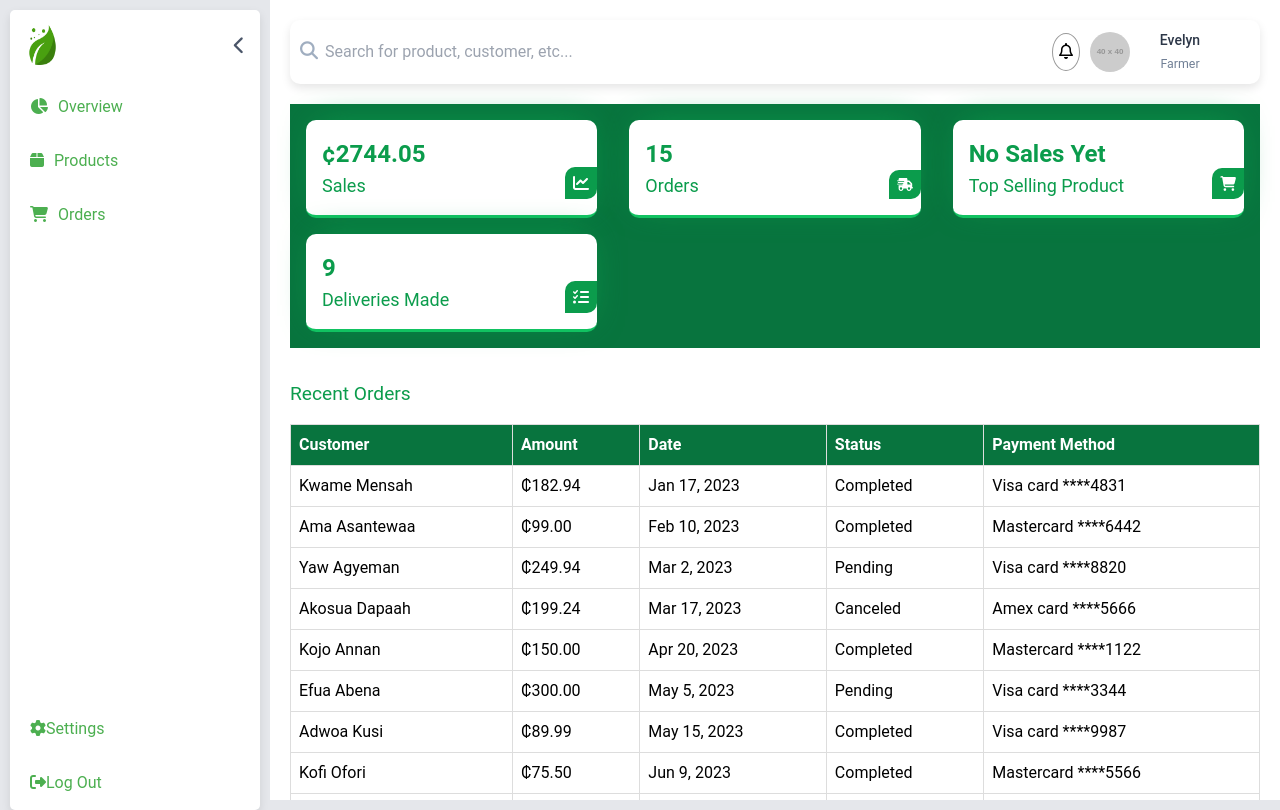
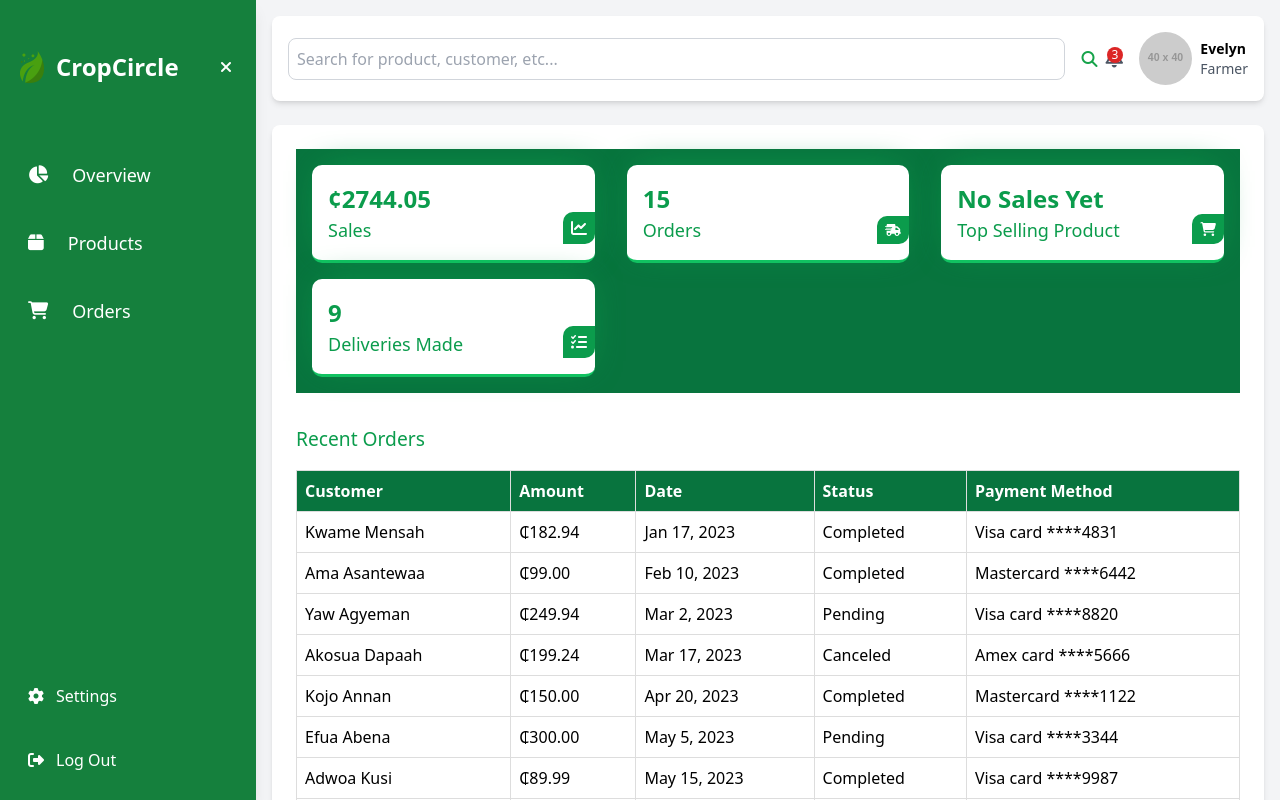
Before and after one commit to Elabs-llc/CropCircle, a React (Vite) app in the folder client/: page /farmer/overview in a window 1280 px wide. Built offline with nearby package versions, Linux system fonts and the light colour scheme.

Commit message:
refinery

```diff
--- a/client/src/App.jsx
+++ b/client/src/App.jsx
@@ -28,10 +28,10 @@ function App() {
     <Router>
       <Routes>
         <Route path="/" element={<Home />} />
-        <Route path="/about" element={<UnderDevelopment />} />
-        <Route path="/service" element={<UnderDevelopment />} />
-        <Route path="/contact" element={<UnderDevelopment />} />
-        <Route path="/privacy-policy" element={<PolicyAgreement />} />
+        <Route path="/about" element={<UnderDevelopment navURL={'/'}/>} />
+        <Route path="/service" element={<UnderDevelopment navURL={'/'}/>} />
+        <Route path="/contact" element={<UnderDevelopment navURL={'/'}/>} />
+        <Route path="/privacy-policy" element={<PolicyAgreement/>} />
 
 
         <Route path="/customer/login" element={<CustomerLogin />} />
@@ -51,6 +51,7 @@ function App() {
                 <Route path="product" element={<Products />} />
                 <Route path="orders" element={<Orders />} />
                 <Route path="overview" element={<Overview />} />
+
               </Routes>
             </FarmerLayout>
           }
@@ -81,7 +82,7 @@ function App() {
                 <Route path="homepage" element={<Homepage />} />
                 <Route path="cartitems" element={<CartPage />} />
                 <Route path="orders" element={<OrderTracking />} />
-
+                <Route path="/profile" element={<UnderDevelopment navURL={'/customer/homepage'}/>} />
               </Routes>
             </CustomerLayout>
           }
--- a/client/src/pages/Farmer/FarmerLayout.jsx
+++ b/client/src/pages/Farmer/FarmerLayout.jsx
@@ -1,107 +1,126 @@
-import React from 'react';
-import { useState, useEffect } from 'react';
+import React, { useState } from 'react';
 import '@fortawesome/fontawesome-free/css/all.min.css';
 import { Link } from 'react-router-dom';
-import'../../styles/Farmer/Farmer.css'
 import leafImage from '../../assets/images/leaf.png';
 
 const FarmerLayout = ({ children }) => {
-    const [isCollapsed, setIsCollapsed] = useState(false);
-
-
-  useEffect(() => {
-    setTimeout(() => document.body.classList.add('sidebar-visible'), 50);
-  }, []);
-
-  useEffect(() => {
-    setTimeout(() => document.body.classList.add('content-visible'), 100);
-  }, [children]);
-
-
-
+  const [isCollapsed, setIsCollapsed] = useState(false);
 
   const toggleSidebar = () => {
     setIsCollapsed(!isCollapsed);
   };
 
+  const sidebarLinks = [
+    { to: '/farmer/overview', icon: 'fas fa-chart-pie', label: 'Overview' },
+    { to: '/farmer/product', icon: 'fas fa-box', label: 'Products' },
+    { to: '/farmer/orders', icon: 'fas fa-shopping-cart', label: 'Orders' },
+  ];
 
   return (
-    <div className={`layout ${isCollapsed ? 'collapsed' : ''}`}>
-      <aside className="sidebar">
-        <div className="sidebar-header">
-          <div className="logo-icon">
-          <img src={leafImage}  style={{ width: '35px', height: '40px' }} />
-
-          </div>
-          <button className="collapse-btn" onClick={toggleSidebar}>
-            <i className="fas fa-chevron-left"></i>
-
+    <div className="relative flex h-screen">
+      {/* Sidebar */}
+      <aside
+        className={`grid grid-rows-12 z-50 h-full bg-green-700 text-white shadow-lg transition-all duration-300 ${isCollapsed ? 'lg:w-16 w-0' : 'w-64 absolute lg:relative'
+          }`}
+      >
+        {/* Sidebar Header */}
+        <div className="flex items-center justify-between row-span-2 p-4">
+          {!isCollapsed && (
+            <div className="flex items-center space-x-2">
+              <img src={leafImage} alt="logo" className="w-8 h-8" />
+              <span className="text-2xl font-semibold">CropCircle</span>
+            </div>
+          )}
+          <button
+            className="p-2 text-white "
+            onClick={toggleSidebar}
+          >
+            <i className={`fas ${isCollapsed ? 'fa-bars' : 'fa-times'}`}></i>
           </button>
         </div>
 
-        <nav className="menu">
-          <ul>
-          <li className="menu-item">
-            <Link to="/farmer/overview">
-                <i className="fas fa-chart-pie"></i>
-                <span id='link'>Overview</span>
-              </Link>
-            </li>
-            <li className="menu-item">
-            <Link to="/farmer/product">
-                <i className="fas fa-box"></i>
-                <span id='link'>Products</span>
-              </Link>
-            </li>
-            <li className="menu-item">
-            <Link to="/farmer/orders">
-                <i className="fas fa-shopping-cart"></i>
-                <span id='link'>Orders</span>
-              </Link>
-              </li>
-          </ul>
-        </nav>
+        {/* Sidebar Links */}
+        <div className='flex flex-col justify-between row-span-10'>
 
-        <div className="sidebar-footer">
-          <ul>
-            <li className="menu-item">
-              <i className="fas fa-cog"></i>
-              <span>Settings</span>
-            </li>
-            <li className="menu-item">
-              <i className="fas fa-sign-out-alt"></i>
-              <span>Log Out</span>
-            </li>
-          </ul>
+
+
+
+        <div className="p-4 space-y-4">
+        {sidebarLinks.map((link, index) => (
+  <div key={index}>
+    <Link to={link.to} className="flex items-center p-3 text-lg text-white transition-colors rounded-lg hover:bg-green-800">
+      <i className={`mr-3 ${link.icon}`}></i>
+      {!isCollapsed && <span className="ml-3">{link.label}</span>}
+    </Link>
+  </div>
+))}
+        </div>
+
+        {/* Sidebar Footer */}
+        <div className="p-4 mt-auto space-y-4">
+          <div className="flex items-center p-3 transition-colors rounded-lg hover:bg-green-800">
+            <i className="fas fa-cog"></i>
+            {!isCollapsed && <span className="ml-3">Settings</span>}
+          </div>
+          <div className="flex items-center p-3 transition-colors rounded-lg hover:bg-green-800">
+            <i className="fas fa-sign-out-alt"></i>
+            {!isCollapsed && <span className="ml-3">Log Out</span>}
+          </div>
+        </div>
         </div>
       </aside>
 
-      <main className="main-content">
-        <header className="header">
-          <div className="search-bar">
-            <input type="text" placeholder="Search for product, customer, etc..." />
-            <i className="fas fa-search search-icon"></i>
+      {!isCollapsed && (
+        <div
+          className="fixed inset-0 z-40 bg-black bg-opacity-50 sm:block lg:hidden"
+          onClick={toggleSidebar}
+        ></div>
+      )}
+
+      {/* Main Content */}
+      <div className="flex-1 p-4 overflow-auto bg-gray-100 ">
+        {/* Header */}
+        <header className="flex items-center justify-between gap-2 p-4 mb-6 bg-white rounded-lg shadow-md">
+          <button
+            className="p-2 text-green-700 lg:hidden"
+            onClick={toggleSidebar}
+          >
+            <i className="fas fa-bars"></i>
+          </button>
+          <div className="flex items-center w-full gap-4">
+            <input
+              type="text"
+              placeholder="Search for product, customer, etc..."
+              className="w-full p-2 border border-gray-300 rounded-lg focus:outline-none focus:ring-2 focus:ring-green-500"
+            />
+            <i className="text-green-600 fas fa-search"></i>
           </div>
-          <div className="user-info">
-            <div className='not-icon'>
-                <i class="fa-regular fa-bell"></i>
+          <div className="flex items-center gap-4">
+            <div className="relative">
+              <i className="text-xl text-gray-600 fa-regular fa-bell"></i>
+              <span className="absolute top-0 right-0 flex items-center justify-center w-4 h-4 text-xs text-white bg-red-600 rounded-full">
+                3
+              </span>
             </div>
-
-            <img src="https://placehold.co/40x40" alt="User profile" className="user-avatar" />
-            <div className="user-details">
-              <p className="user-name">Evelyn</p>
-              <p className="user-role">Farmer</p>
+            <div className="flex items-center space-x-2">
+              <img
+                src="https://placehold.co/40x40"
+                alt="User profile"
+                className="w-20 rounded-full"
+              />
+              <div className="flex-col hidden text-sm md:flex">
+                <p className="font-semibold">Evelyn</p>
+                <p className="text-gray-600">Farmer</p>
+              </div>
             </div>
           </div>
         </header>
 
-        <section className="products-section">
-        {children}
-        </section>
-
-      </main>
+        {/* Main Section */}
+        <section className="p-6 bg-white rounded-lg shadow-md">{children}</section>
+      </div>
     </div>
   );
-}
+};
 
 export default FarmerLayout;
--- a/client/src/pages/UnderDevelopment.jsx
+++ b/client/src/pages/UnderDevelopment.jsx
@@ -1,43 +1,31 @@
 import React from "react";
-import { NavLink } from "react-router-dom";
+import leaf from '../assets/images/leaf.png'
 
-const UnderDevelopment = () => {
+const UnderDevelopment = ({navURL}) => {
   return (
-    <div className="flex flex-col items-center justify-center min-h-screen px-4 bg-gray-50">
-      {/* Icon or Illustration */}
-      <div className="mb-8">
-        <svg
-          xmlns="http://www.w3.org/2000/svg"
-          className="w-24 h-24 text-gray-600"
-          fill="none"
-          viewBox="0 0 24 24"
-          stroke="currentColor"
-          strokeWidth="2"
-        >
-          <path
-            strokeLinecap="round"
-            strokeLinejoin="round"
-            d="M12 8c1.656 0 3 1.344 3 3s-1.344 3-3 3-3-1.344-3-3 1.344-3 3-3zm0 0c4.418 0 8 3.582 8 8H4c0-4.418 3.582-8 8-8zm0 0V4m0 16v-4"
-          />
-        </svg>
+    <div className="flex items-center justify-center min-h-screen bg-gray-50">
+      <div className="w-full max-w-lg p-8 text-center bg-white rounded-lg shadow-lg">
+        <h1 className="mb-6 text-4xl font-bold text-gray-800">Page Under Development</h1>
+        <p className="mb-4 text-xl text-gray-600">
+          We're currently working on something awesome! Please check back later.
+        </p>
+        <div className="flex items-center justify-center mt-6">
+          <div className="animate-pulse">
+            <img src={leaf} alt="leaf" className="w-24" />
+          </div>
+        </div>
+        <p className="mt-4 text-gray-500 text-md">
+          Thank you for your patience. We’re making this space better for you!
+        </p>
+        <div className="mt-6">
+          <a
+            href={navURL}
+            className="px-6 py-3 text-white transition duration-300 bg-green-600 rounded-lg hover:bg-green-700"
+          >
+            Go Back to Homepage
+          </a>
+        </div>
       </div>
-
-      {/* Text */}
-      <h1 className="mb-4 text-3xl font-bold text-gray-800 md:text-5xl">
-        Page Under Development
-      </h1>
-      <p className="max-w-lg mb-6 text-lg text-center text-gray-600">
-        We are working hard to bring this page to life. Check back later to see
-        what’s new!
-      </p>
-
-      {/* Button */}
-      <NavLink
-        to="/"
-        className="px-6 py-3 text-lg text-white transition duration-300 bg-green-600 rounded-lg shadow-md hover:bg-green-700 focus:outline-none focus:ring-4 focus:ring-green-500 focus:ring-opacity-50"
-      >
-        Return to Homepage
-      </NavLink>
     </div>
   );
 };
```
